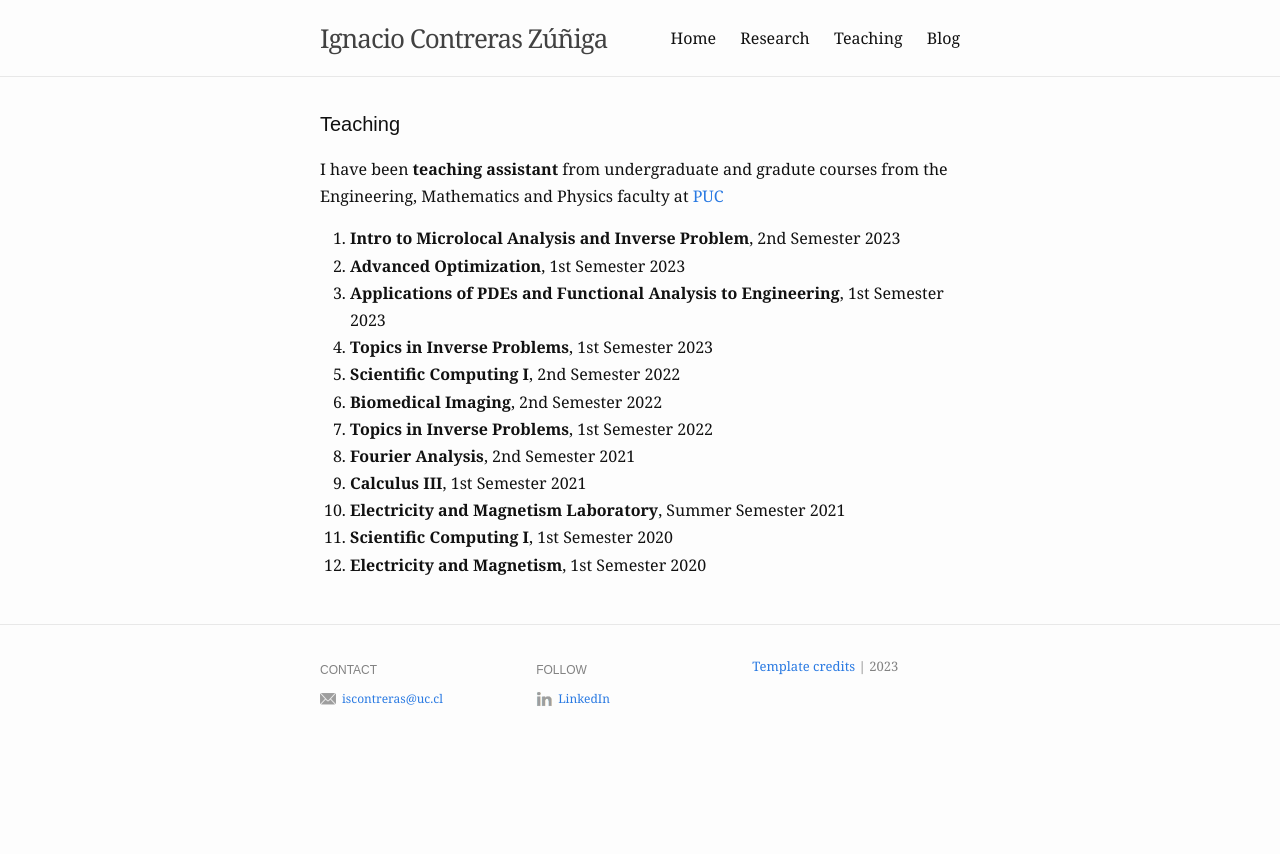
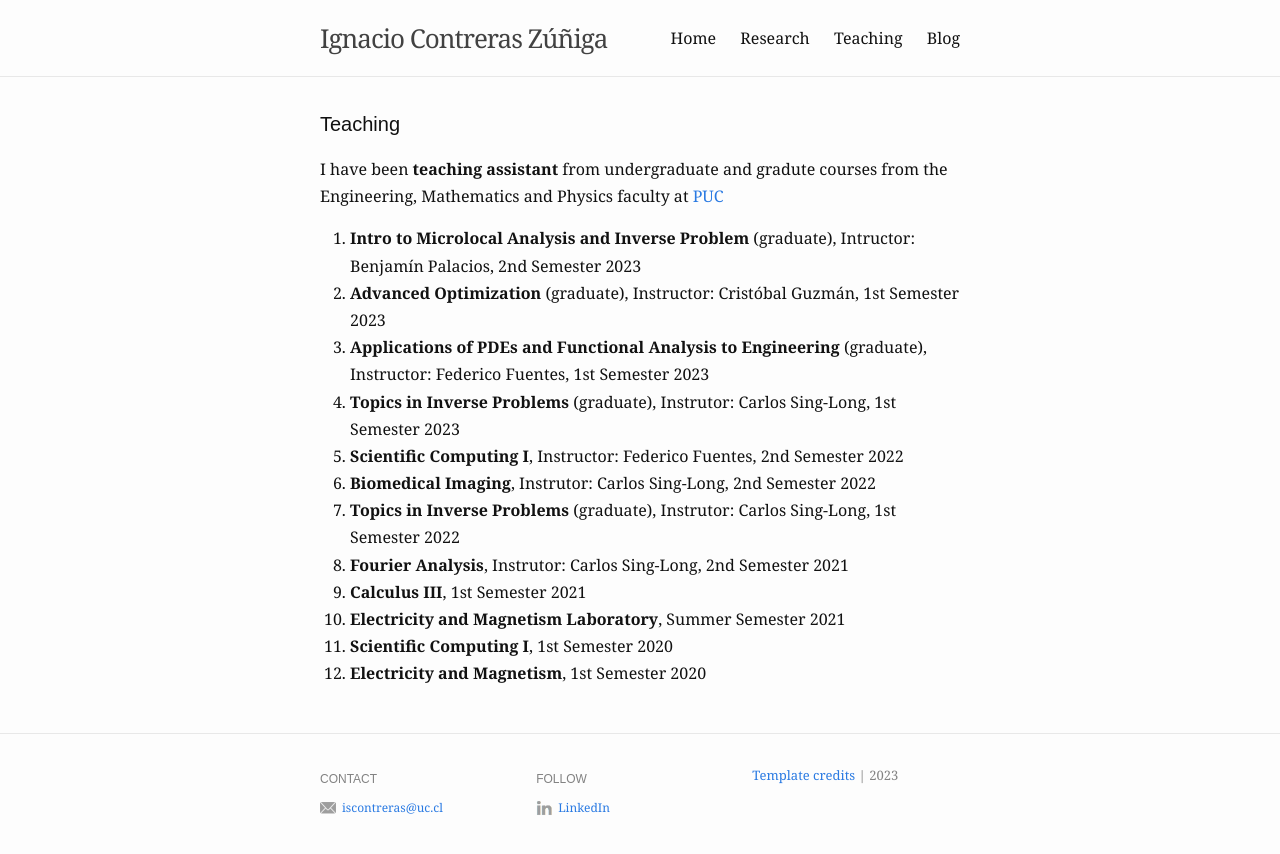
Before and after one commit to ignacontreras/ignacontreras.github.io, a Jekyll site: the page built from teaching.md, in a window 1280 px wide. Shown: the top 854 px of the page. Built offline with Jekyll 4.4.1, drawn with Linux system fonts in a browser that asks for light colours.

Commit message:
Update teaching.md

```diff
--- a/teaching.md
+++ b/teaching.md
@@ -7,28 +7,28 @@ slug: /teaching
 I have been <b>teaching assistant </b>  from undergraduate and gradute courses from the Engineering, Mathematics and Physics faculty at <a href= "https://www.uc.cl/en">PUC <a/>
 <ol>
   <li>
-    <b>Intro to Microlocal Analysis and Inverse Problem</b>, 2nd Semester 2023
+    <b>Intro to Microlocal Analysis and Inverse Problem</b> (graduate), Intructor: Benjamín Palacios, 2nd Semester 2023
   </li>
   <li>
-    <b>Advanced Optimization</b>, 1st Semester 2023
+    <b>Advanced Optimization</b> (graduate), Instructor: Cristóbal Guzmán, 1st Semester 2023
   </li>
  <li>
-   <b>Applications of PDEs and Functional Analysis to Engineering</b>, 1st Semester 2023
+   <b>Applications of PDEs and Functional Analysis to Engineering</b> (graduate), Instructor: Federico Fuentes, 1st Semester 2023
  </li>
   <li>
-    <b>Topics in Inverse Problems</b>, 1st Semester 2023
+    <b>Topics in Inverse Problems</b> (graduate), Instrutor: Carlos Sing-Long, 1st Semester 2023
   </li>
   <li>
-    <b>Scientific Computing I</b>, 2nd Semester 2022
+    <b>Scientific Computing I</b>, Instructor: Federico Fuentes, 2nd Semester 2022
   </li>
   <li>
-    <b>Biomedical Imaging</b>, 2nd Semester 2022
+    <b>Biomedical Imaging</b>, Instrutor: Carlos Sing-Long, 2nd Semester 2022
   </li>
  <li>
-   <b>Topics in Inverse Problems</b>, 1st Semester 2022
+   <b>Topics in Inverse Problems</b> (graduate), Instrutor: Carlos Sing-Long, 1st Semester 2022
  </li>
  <li>
-   <b>Fourier Analysis</b>, 2nd Semester 2021
+   <b>Fourier Analysis</b>, Instrutor: Carlos Sing-Long, 2nd Semester 2021
  </li>
  <li>
    <b>Calculus III</b>, 1st Semester 2021
```
